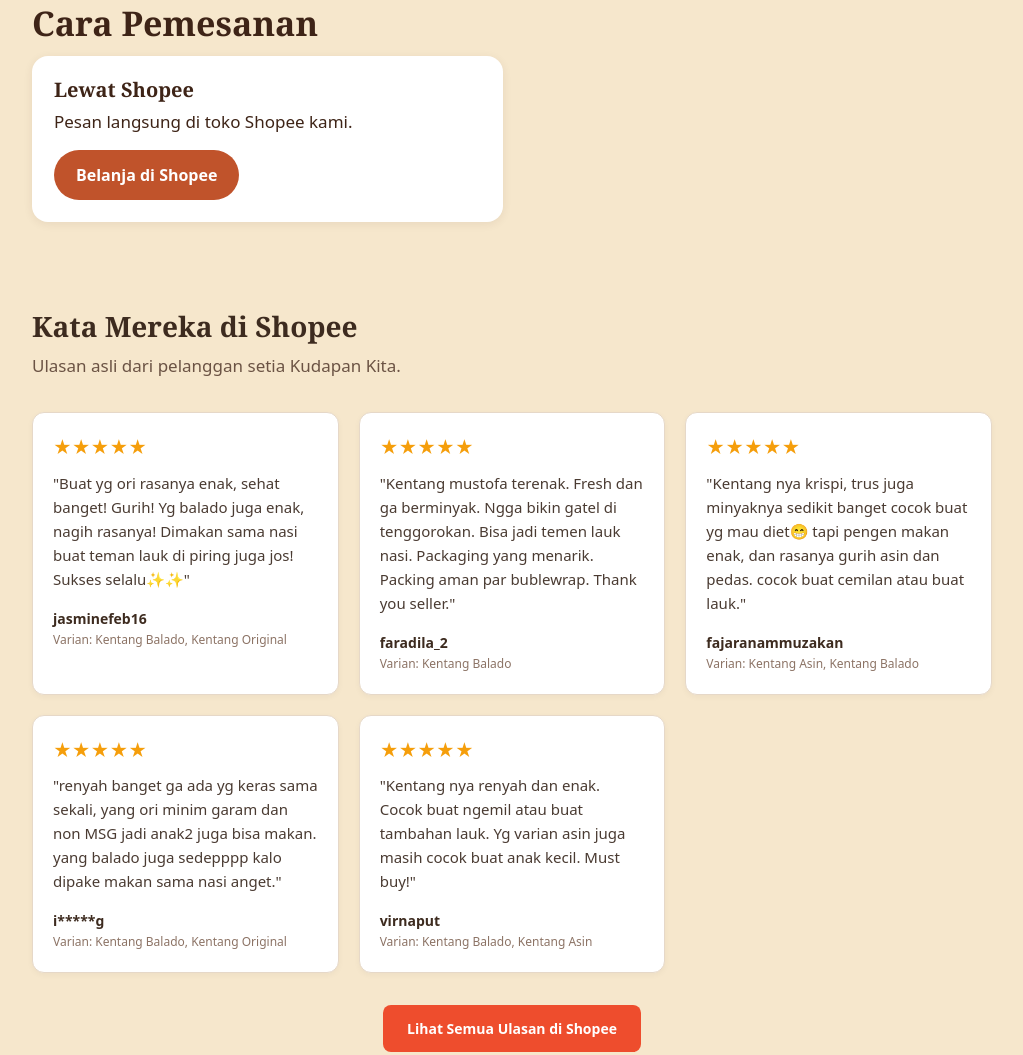
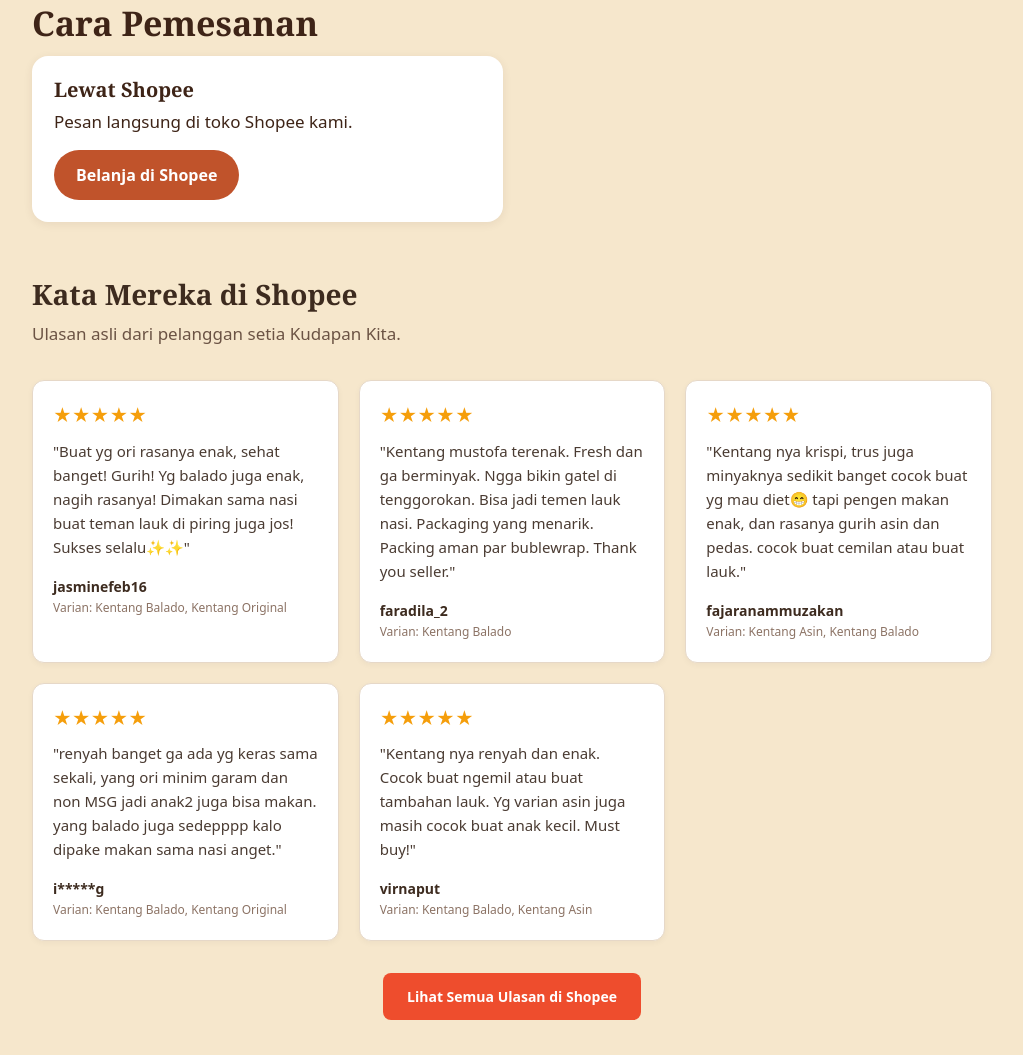
Before and after one commit to kudapankita/kudapankita, a plain HTML site: page index.html in a window 1280 px wide. Shown: the part 2040-3095 px from the top of the page, without its empty margins (128-1151 px from the left). Drawn offline with Linux system fonts and the light colour scheme.

Commit message:
Update index.html

```diff
--- a/index.html
+++ b/index.html
@@ -99,7 +99,7 @@ footer.main{background:var(--brown);color:#f4e6d0;padding:36px 0;font-size:15px}
 <section id="lokasi" hidden><div class="wrap"><h2>Lokasi</h2><p id="alamat" class="lead"></p><iframe id="peta" title="Peta Google Maps" loading="lazy" hidden></iframe><p style="margin-top:14px"><a class="btn alt" id="mapsLink" target="_blank" rel="noopener" hidden>Buka di Google Maps</a></p></div></section>
 
     <!-- SECTION ULASAN SHOPEE -->
-<section id="ulasan" style="padding: 60px 20px; max-width: 1100px; margin: 0 auto;">
+<section id="ulasan" style="padding: 28px 20px; max-width: 1100px; margin: 0 auto;">
   <h2 style="font-size: 28px; color: #3d2b1f; margin-bottom: 8px;">Kata Mereka di Shopee</h2>
   <p style="color: #6b5344; margin-bottom: 32px;">Ulasan asli dari pelanggan setia Kudapan Kita.</p>
 
```
